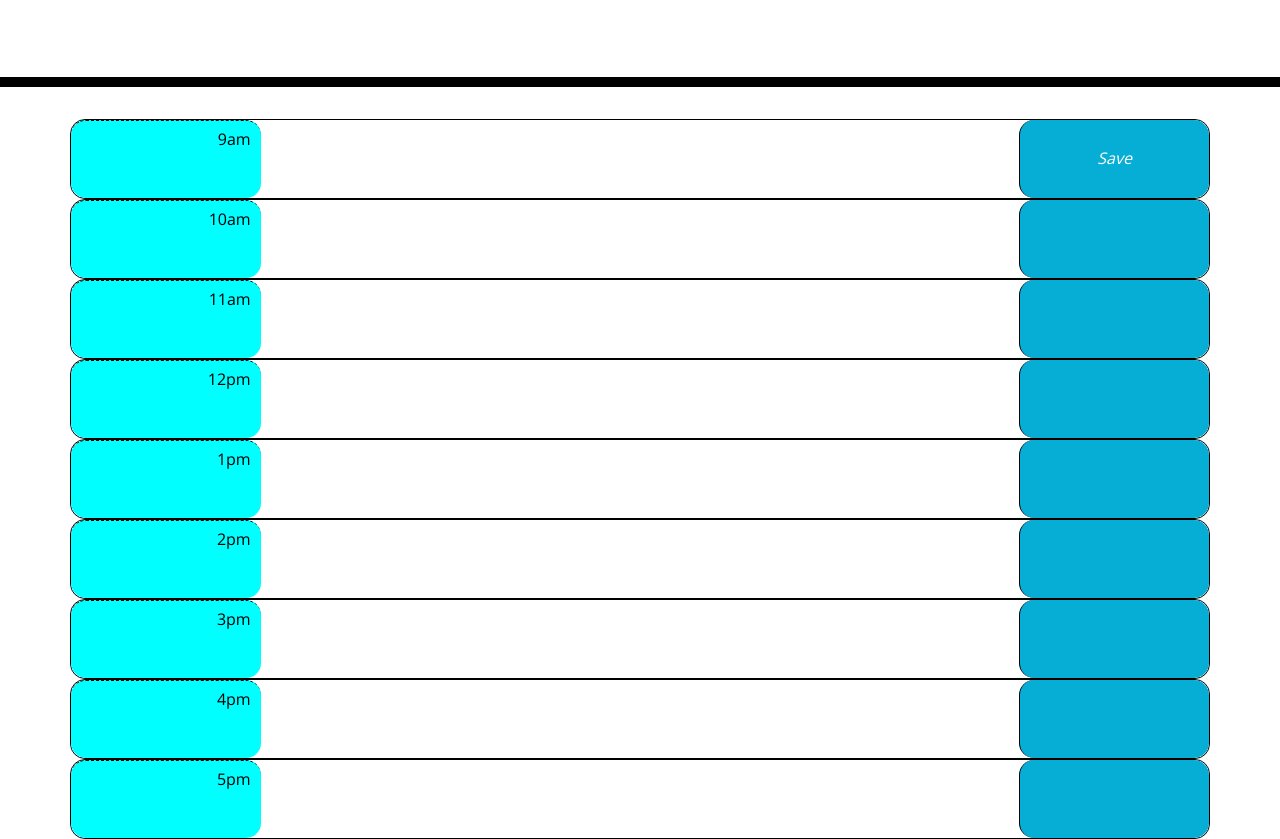
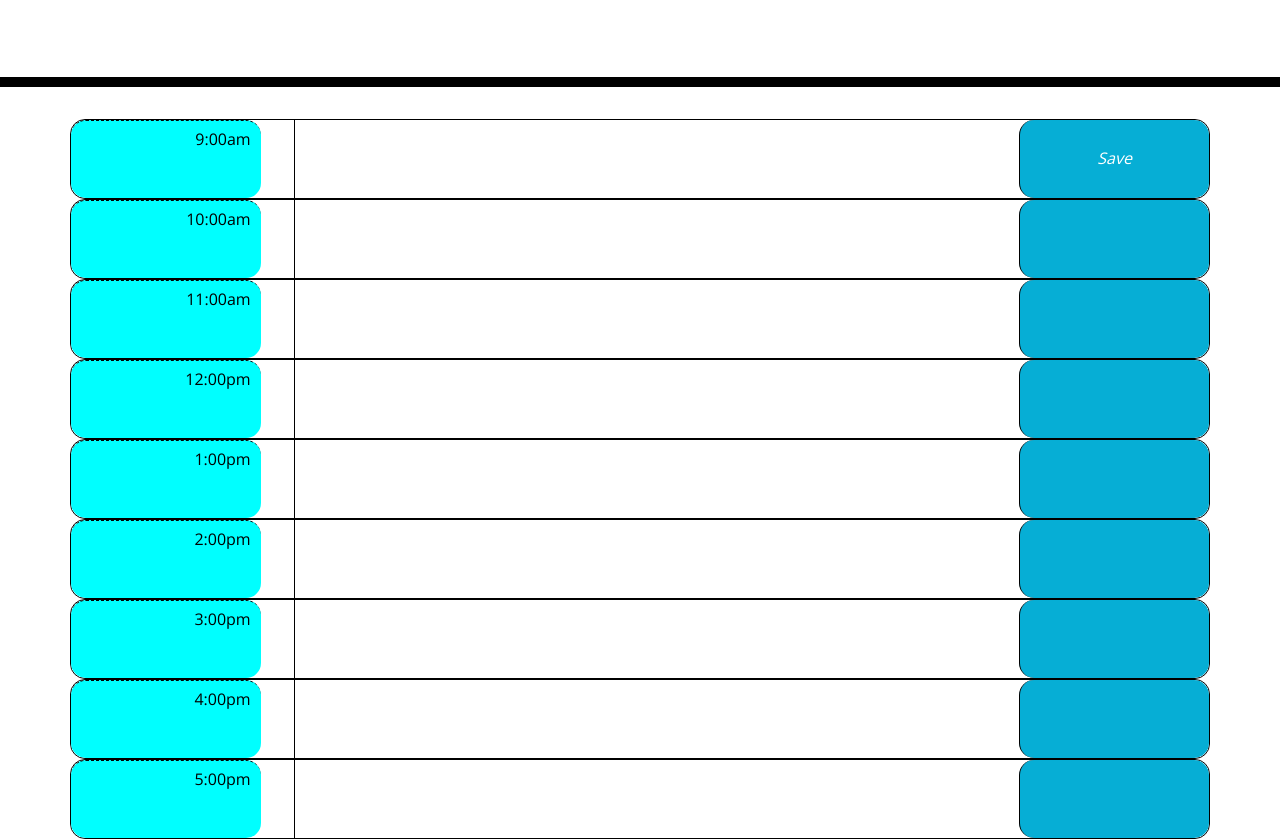
Before and after one commit to jkelly101/Work-Day-Scheduler, a plain HTML site: page index.html in a window 1280 px wide. Shown: the part 181-1020 px from the top of the page. Drawn offline with nearby package versions, Linux system fonts and the light colour scheme.

Commit message:
added text areas for each timeblock

```diff
--- a/index.html
+++ b/index.html
@@ -31,48 +31,66 @@
     <div class="container">
       <!-- Timeblocks go here -->
       <div class="row my-row">
-        <div class="col-2 my-col col-a1 hour" id="9">9am</div>
-        <div class="col-8 my-col col-a2 time-block"></div>
+        <div class="col-2 my-col col-a1 hour" id="9">9:00am</div>
+        <div class="col-8 my-col col-a2 time-block">
+          <textarea class="task"></textarea>
+        </div>
         <div class="col-2 my-col col-a3 saveBtn"><i>Save</i></div>
       </div>
       <div class="row my-row">
-        <div class="col-2 my-col col-b1 hour" id="10">10am</div>
-        <div class="col-8 my-col col-b2 time-block"></div>
+        <div class="col-2 my-col col-b1 hour" id="10">10:00am</div>
+        <div class="col-8 my-col col-b2 time-block">
+          <textarea class="task"></textarea>
+        </div>
         <div class="col-2 my-col col-b3 saveBtn"></div>
       </div>
       <div class="row my-row">
-        <div class="col-2 my-col col-c1 hour" id="11">11am</div>
-        <div class="col-8 my-col col-c2 time-block"></div>
+        <div class="col-2 my-col col-c1 hour" id="11">11:00am</div>
+        <div class="col-8 my-col col-c2 time-block">
+          <textarea class="task"></textarea>
+        </div>
         <div class="col-2 my-col col-c3 saveBtn"></div>
       </div>
       <div class="row my-row">
-        <div class="col-2 my-col col-a1 hour" id="12">12pm</div>
-        <div class="col-8 my-col col-a2 time-block"></div>
+        <div class="col-2 my-col col-a1 hour" id="12">12:00pm</div>
+        <div class="col-8 my-col col-a2 time-block">
+          <textarea class="task"></textarea>
+        </div>
         <div class="col-2 my-col col-a3 saveBtn"></div>
       </div>
       <div class="row my-row">
-        <div class="col-2 my-col col-b1 hour" id="1">1pm</div>
-        <div class="col-8 my-col col-b2 time-block"></div>
+        <div class="col-2 my-col col-b1 hour" id="1">1:00pm</div>
+        <div class="col-8 my-col col-b2 time-block">
+          <textarea class="task"></textarea>
+        </div>
         <div class="col-2 my-col col-b3 saveBtn"></div>
       </div>
       <div class="row my-row">
-        <div class="col-2 my-col col-c1 hour" id="2">2pm</div>
-        <div class="col-8 my-col col-c2 time-block"></div>
+        <div class="col-2 my-col col-c1 hour" id="2">2:00pm</div>
+        <div class="col-8 my-col col-c2 time-block">
+          <textarea class="task"></textarea>
+        </div>
         <div class="col-2 my-col col-c3 saveBtn"></div>
       </div>
       <div class="row my-row">
-        <div class="col-2 my-col col-c1 hour" id="3">3pm</div>
-        <div class="col-8 my-col col-c2 time-block"></div>
+        <div class="col-2 my-col col-c1 hour" id="3">3:00pm</div>
+        <div class="col-8 my-col col-c2 time-block">
+          <textarea class="task"></textarea>
+        </div>
         <div class="col-2 my-col col-c3 saveBtn"></div>
       </div>
       <div class="row my-row">
-        <div class="col-2 my-col col-c1 hour" id="4">4pm</div>
-        <div class="col-8 my-col col-c2 time-block"></div>
+        <div class="col-2 my-col col-c1 hour" id="4">4:00pm</div>
+        <div class="col-8 my-col col-c2 time-block">
+          <textarea class="task"></textarea>
+        </div>
         <div class="col-2 my-col col-c3 saveBtn"></div>
       </div>
       <div class="row my-row">
-        <div class="col-2 my-col col-c1 hour" id="5">5pm</div>
-        <div class="col-8 my-col col-c2 time-block"></div>
+        <div class="col-2 my-col col-c1 hour" id="5">5:00pm</div>
+        <div class="col-8 my-col col-c2 time-block">
+          <textarea class="task"></textarea>
+        </div>
         <div class="col-2 my-col col-c3 saveBtn"></div>
       </div>
     </div>
--- a/script.js
+++ b/script.js
@@ -15,9 +15,11 @@ var three = document.querySelector("#3");
 var four = document.querySelector("#4");
 var five = document.querySelector("#5");
 
-mons[(new Date()).getMonth()]
 
-days[(new Date()).getDay()]
+$("#currentDate").append(days[(new Date()).getDay()] + ", " + mons[(new Date()).getMonth()]);
+
+// mons[(new Date()).getMonth()]
+// days[(new Date()).getDay()]
 
 
 if(i === 12){
--- a/style.css
+++ b/style.css
@@ -11,6 +11,7 @@ textarea {
   color: #000000;
   border-left: 1px solid black;
   padding: 10px;
+  width: 95%;
 }
 
 .jumbotron {
@@ -27,7 +28,9 @@ textarea {
 
 .time-block {
   text-align: center;
+  justify-content: center;
   border-radius: 15px;
+  display: flex;
 }
 
 .row {
```
